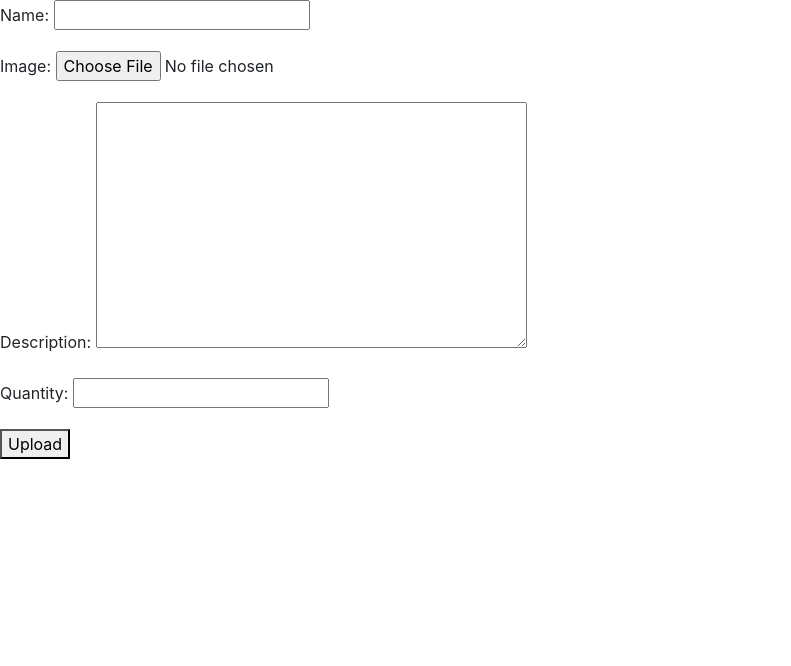
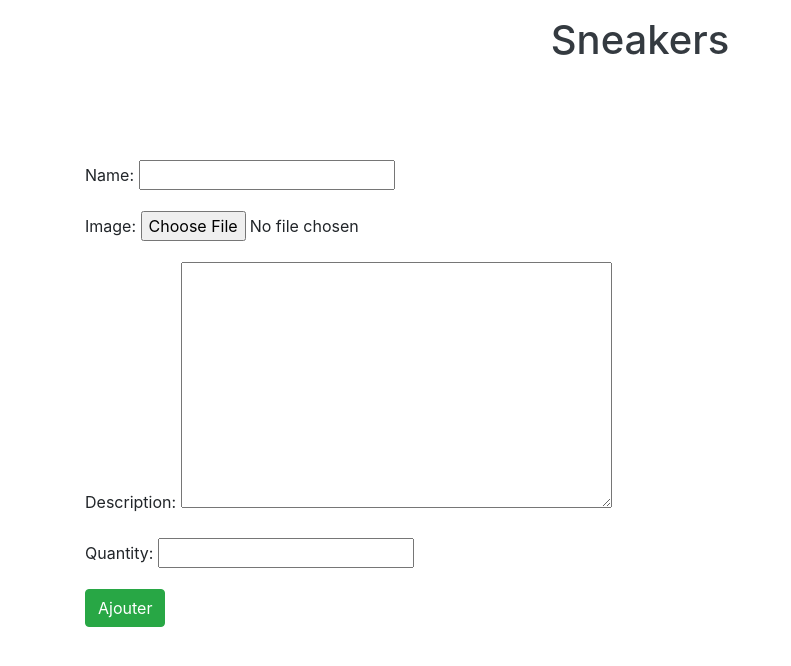
Before and after one commit to arcausin/sneakers, a Django app: page /sneakers/create in a window 1280 px wide. Shown: the top 666 px of the page, without its empty margins (0-791 px from the left). Run offline with Django 4.2, Linux system fonts and the light colour scheme.

Commit message:
MAJ v1.0

```diff
--- a/sneakers/templates/sneakers/create.html
+++ b/sneakers/templates/sneakers/create.html
@@ -8,10 +8,17 @@
     <title>Ajouter une sneakers | Sneakers</title>
 </head>
 <body>
-    <form method = "post" enctype="multipart/form-data">
-        {% csrf_token %}
-        {{ form.as_p }}
-        <button type="submit">Upload</button>
-    </form>
+    <div class="container">
+        <div class="row">
+            <h1 class="col-12 text-center mt-3 mb-5"><a href="/sneakers/" class="text-dark" style="text-decoration: none;">Sneakers</a></h1>
+            <form method="post" enctype="multipart/form-data" class="col-12 mt-5">
+                <div class="form-group">
+                    {% csrf_token %}
+                    {{ form.as_p }}
+                    <button type="submit" class="btn btn-success">Ajouter</button>
+                </div>
+            </form>
+        </div>
+    </div>
 </body>
 </html>
--- a/sneakers/templates/sneakers/detail.html
+++ b/sneakers/templates/sneakers/detail.html
@@ -18,7 +18,10 @@
             <div class="col-4">
                 <h2 class="mb-5">{{ data.name }}</h2>
                 <p class="text-justify mb-5">{{ data.description }}</p>
-                <button type="button" class="btn btn-primary">Acheter</button>
+                <p class="mb-5">{{ data.quantity }} unité(s) en stock</p>
+                <a href="/sneakers/detail/{{ data.id }}" class="btn btn-success">Acheter</a>
+                <a href="/sneakers/update/{{ data.id }}" class="btn btn-primary">Modifier</a>
+                <a href="/sneakers/delete/{{ data.id }}" class="btn btn-danger">Supprimer</a>
             </div>
         </div>
       </div>
--- a/sneakers/templates/sneakers/index.html
+++ b/sneakers/templates/sneakers/index.html
@@ -19,7 +19,7 @@
 <body>
     <div class="container">
       <h1 class="text-center mt-3">Sneakers</h1>
-      <a href="/sneakers/create">Ajout</a>
+      <a href="/sneakers/create" class="btn btn-success">Ajouter</a>
       <div class="row">
         {% for data in dataset %}
         <div class="col-lg-3 col-md-4 col-sm-6 col-12 mt-5 zoom" style="display: flex; justify-content: space-between;">
```
Also changed, not shown: sneakers/templates/sneakers/delete.html (+6 -4 lines), sneakers/templates/sneakers/update.html (+11 -6 lines), db.sqlite3.
